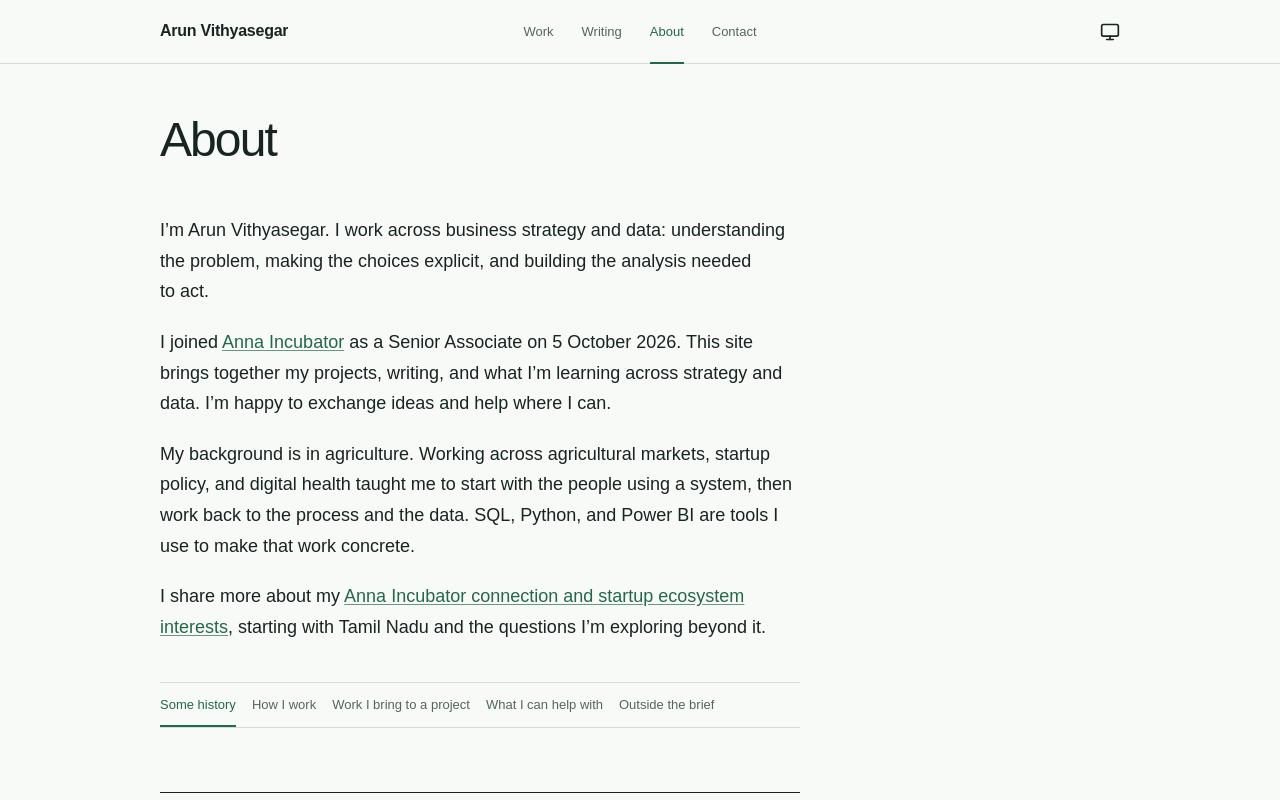
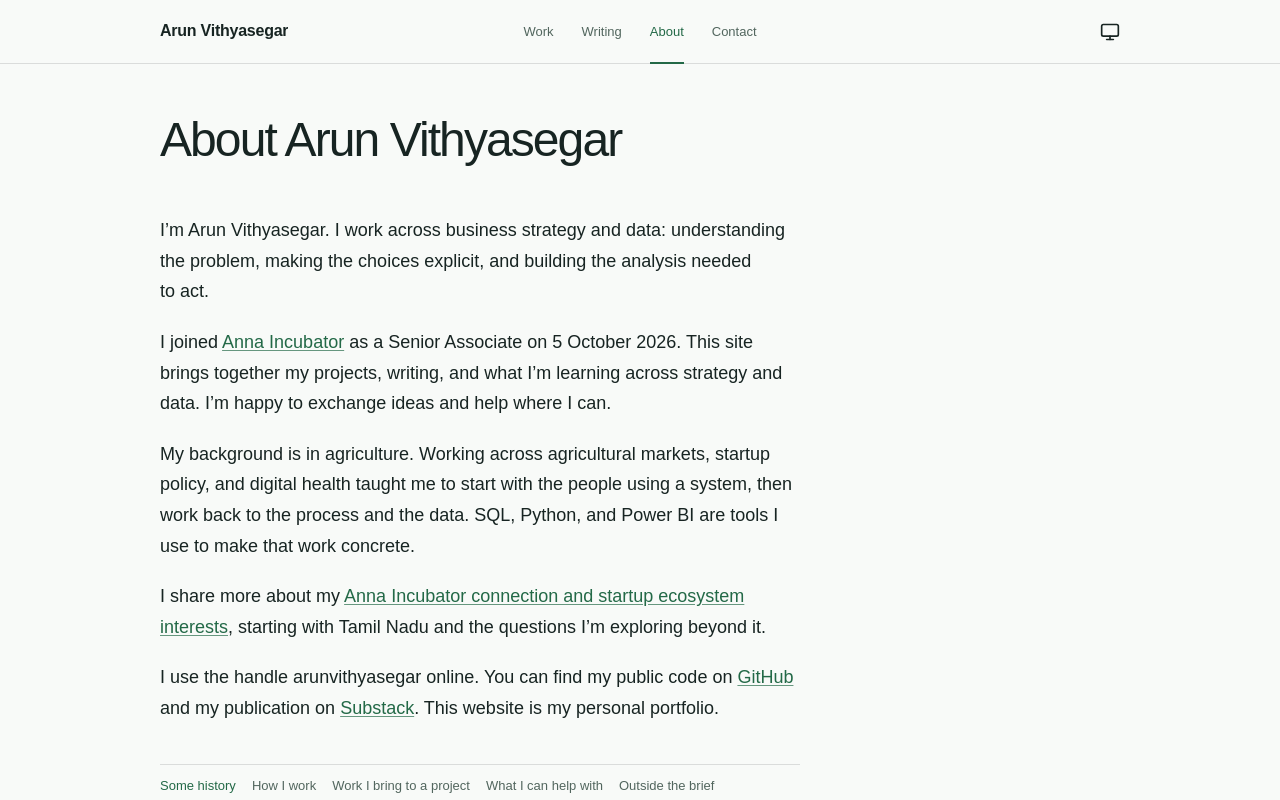
Before and after one commit to arunvithyasegar/arunvithyasegar.github.io, a Next.js app: page /about in a window 1280 px wide. Shown: the top 800 px of the page. Built offline with nearby package versions, Linux system fonts and the light colour scheme; a web font is replaced by a local one.

Commit message:
feat: strengthen exact-name portfolio identity

```diff
--- a/app/about/page.tsx
+++ b/app/about/page.tsx
@@ -30,7 +30,7 @@ export default function AboutPage() {
       />
       <section className="about-page">
         <header className="about-header">
-          <h1 className="page-title">About</h1>
+          <h1 className="page-title">About {AUTHOR_NAME}</h1>
         </header>
         <AboutContent markdown={aboutMarkdown} />
       </section>
--- a/src/components/Template/Hero.tsx
+++ b/src/components/Template/Hero.tsx
@@ -29,7 +29,7 @@ export default function Hero() {
           </Link>
         </div>
         <p className="p-hero-note p-entrance p-delay-three">
-          Clear thinking. Practical output. Always curious.
+          Personal portfolio · arunvithyasegar.in
         </p>
       </div>
       <figure className="p-portrait p-entrance p-delay-two">
--- a/src/data/about.ts
+++ b/src/data/about.ts
@@ -7,6 +7,8 @@ I joined [Anna Incubator](https://annaincubator.org/) as a Senior Associate on 5
 My background is in agriculture. Working across agricultural markets, startup policy, and digital health taught me to start with the people using a system, then work back to the process and the data. SQL, Python, and Power BI are tools I use to make that work concrete.
 
 I share more about my [Anna Incubator connection and startup ecosystem interests](/startup-ecosystem/), starting with Tamil Nadu and the questions I’m exploring beyond it.
+
+I use the handle **arunvithyasegar** online. You can find my public code on [GitHub](https://github.com/arunvithyasegar) and my publication on [Substack](https://arunvithyasegar.substack.com). This website is my personal portfolio.
 
 # Some history
 
--- a/src/lib/schema.ts
+++ b/src/lib/schema.ts
@@ -4,6 +4,7 @@ import work from '@/data/resume/work';
 import { currentPosition } from '@/lib/career';
 import type { Post } from '@/lib/posts';
 import {
+  AUTHOR_HANDLE,
   AUTHOR_NAME,
   canonicalPostUrl,
   SHARE_IMAGE_DIMENSIONS,
@@ -86,6 +87,7 @@ export function personNode(): SchemaNode {
     '@type': 'Person',
     '@id': PERSON_ID,
     name: AUTHOR_NAME,
+    alternateName: AUTHOR_HANDLE,
     givenName,
     familyName,
     url: HOME_URL,
@@ -128,7 +130,7 @@ export function websiteNode(): SchemaNode {
     '@id': WEBSITE_ID,
     url: HOME_URL,
     name: AUTHOR_NAME,
-    alternateName: ['arunvithyasegar.in', 'Arun V'],
+    alternateName: [AUTHOR_HANDLE, `${AUTHOR_HANDLE}.in`],
     description: SITE_DESCRIPTION,
     inLanguage: SITE_LANGUAGE,
     publisher: PERSON_REF,
--- a/src/lib/utils.ts
+++ b/src/lib/utils.ts
@@ -7,6 +7,7 @@ import profile from '@/data/profile.json';
 // Site configuration
 export const SITE_URL = 'https://arunvithyasegar.in';
 export const AUTHOR_NAME = profile.name;
+export const AUTHOR_HANDLE = 'arunvithyasegar';
 export const SITE_TITLE = `${AUTHOR_NAME} | Strategy, Startups & Data`;
 export const TWITTER_HANDLE = undefined;
 /**
```
Also changed, not shown: 1 other file (tests, documents, lock files or other folders).
